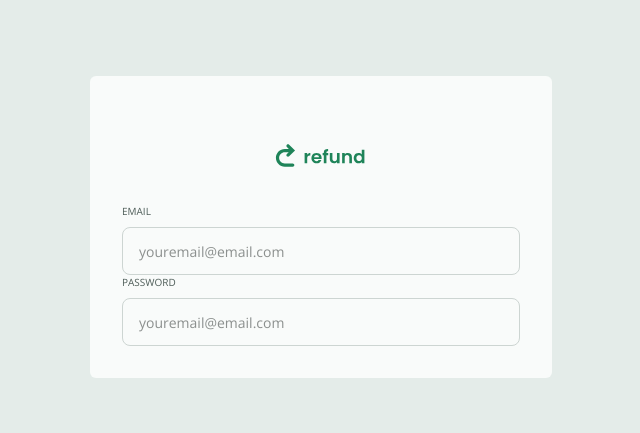
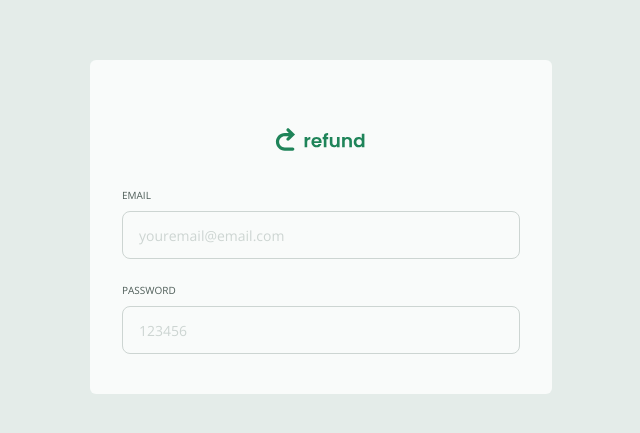
Before and after one commit to jotadagostin/refund-2.0, a React (Vite) app in the folder web/: page / in a window 1280 px wide. Shown: the part 173-606 px from the top of the page, without its empty margins (319-959 px from the left). Built offline with nearby package versions, Linux system fonts and the light colour scheme.

Commit message:
setting input

```diff
--- a/web/src/components/Input.tsx
+++ b/web/src/components/Input.tsx
@@ -6,15 +6,15 @@ export function Input({ legend, ...rest }: Props) {
   return (
     <fieldset className="flex flex-1 max-h-20 text-gray-200 focus-within:text-green-100">
       {legend && (
-        <legend className="uppercase text-xxs  mb-2 text-inherits">
+        <legend className="uppercase text-xxs  mb-2 text-inherit">
           {legend}
         </legend>
       )}
 
       <input
         type="text"
+        className="w-full h-12 rounded-lg border border-gray-300 px-4 text-sm text-gray-100 bg-transparent mb-2 outline-none focus:border-2 focus:border-green-100 placeholder-gray-300"
         {...rest}
-        className="w-full h-12 rounded-lg border border-gray-300 px-4 text-sm text-gray-100 bg-transparent"
       />
     </fieldset>
   );
--- a/web/src/pages/SignIn.tsx
+++ b/web/src/pages/SignIn.tsx
@@ -2,7 +2,7 @@ import { Input } from "../components/Input";
 
 export function SignIn() {
   return (
-    <form action="" className="w-full flex-col gap-4">
+    <form action="" className="w-full flex flex-col gap-4">
       <Input
         required
         legend="Email"
@@ -10,12 +10,7 @@ export function SignIn() {
         placeholder="youremail@email.com"
       />
 
-      <Input
-        required
-        legend="Password"
-        type="password"
-        placeholder="youremail@email.com"
-      />
+      <Input required legend="Password" type="password" placeholder="123456" />
     </form>
   );
 }
```
